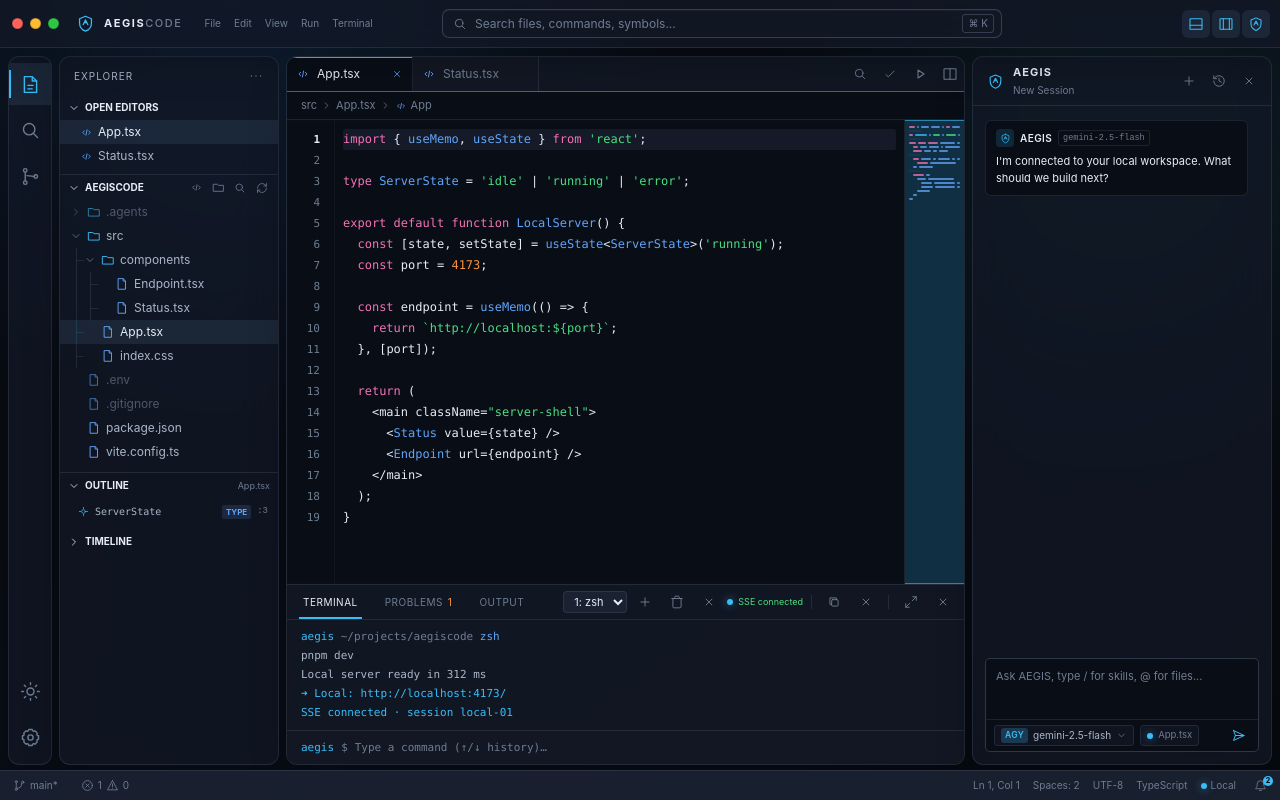
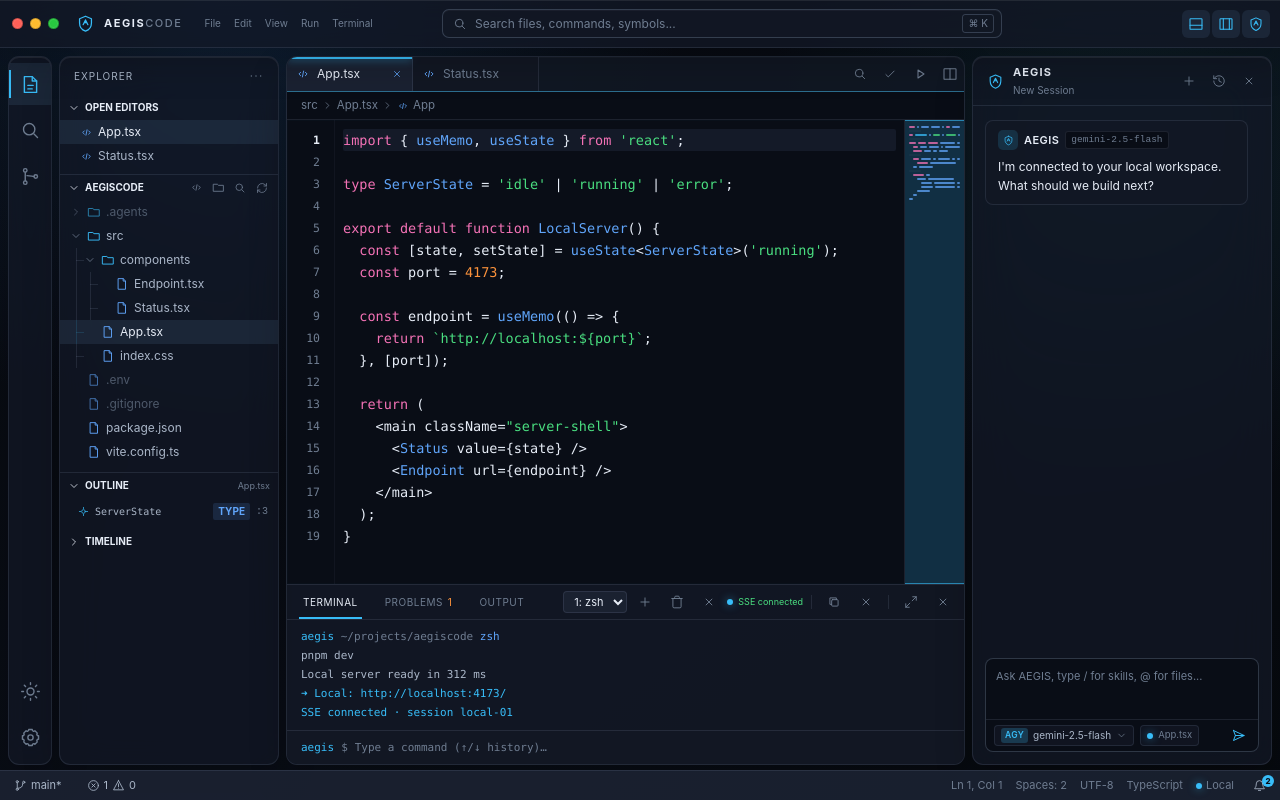
Before and after one commit to aditlab-code/AegisCode, a React (Vite) app: page / in a window 1280 px wide. Built offline with nearby package versions, Linux system fonts and the light colour scheme.

Commit message:
feat: enhance UI components with theme support and improved styling across chat, editor, sidebar, and status bar

```diff
--- a/src/components/layout/chat/chat.css
+++ b/src/components/layout/chat/chat.css
@@ -101,9 +101,9 @@
 .message-card {
   display: flex;
   flex-direction: column;
-  gap: 6px;
-  border-radius: 6px;
-  padding: 8px 10px;
+  gap: 7px;
+  border-radius: 8px;
+  padding: 9px 12px;
   transition: background 0.15s ease, border-color 0.15s ease;
   position: relative;
 }
@@ -111,15 +111,16 @@
 .message-user {
   align-self: flex-end;
   max-width: 86%;
-  background: var(--color-accent-soft);
-  border: 1px solid color-mix(in srgb, var(--color-accent) 26%, transparent);
+  background: var(--color-surface-raised);
+  border: 1px solid var(--color-line-bright);
+  box-shadow: 0 2px 8px color-mix(in srgb, var(--color-accent) 8%, transparent);
 }
 
 .message-agent {
   align-self: flex-start;
   width: 100%;
   max-width: 96%;
-  background: var(--color-canvas);
+  background: var(--color-surface);
   border: 1px solid var(--color-line);
 }
 
@@ -140,10 +141,10 @@
   display: inline-flex;
   align-items: center;
   justify-content: center;
-  width: 18px;
-  height: 18px;
-  border-radius: 4px;
-  font-size: 9.5px;
+  width: 20px;
+  height: 20px;
+  border-radius: 5px;
+  font-size: 10px;
   font-weight: 700;
   flex-shrink: 0;
 }
@@ -160,15 +161,15 @@
 }
 
 .msg-author-name {
-  font-size: 10px;
+  font-size: 11px;
   font-weight: 600;
   color: var(--color-ink);
   letter-spacing: 0.04em;
 }
 
 .msg-model-badge {
-  font-size: 8.5px;
-  padding: 1px 4px;
+  font-size: 9.5px;
+  padding: 1px 5px;
   border-radius: 3px;
   background: var(--color-canvas);
   color: var(--color-ink-muted);
@@ -180,14 +181,14 @@
   display: inline-flex;
   align-items: center;
   justify-content: center;
-  padding: 3px;
+  padding: 4px;
   background: transparent;
   border: 0;
   color: var(--color-ink-muted);
-  border-radius: 3px;
+  border-radius: 4px;
   cursor: pointer;
   opacity: 0;
-  transition: opacity 0.15s ease, color 0.15s ease;
+  transition: opacity 0.15s ease, color 0.15s ease, background 0.15s ease;
 }
 
 .message-agent:hover .msg-copy-btn {
@@ -200,8 +201,8 @@
 }
 
 .message-body {
-  font-size: 11px;
-  line-height: 1.55;
+  font-size: 12px;
+  line-height: 1.6;
   color: var(--color-ink);
   word-break: break-word;
 }
@@ -210,7 +211,7 @@
   margin: 0 12px 12px;
   background: var(--color-canvas);
   border: 1px solid var(--color-line-bright);
-  border-radius: 5px;
+  border-radius: 8px;
 }
 
 .composer:focus-within {
--- a/src/components/layout/editor/editor.css
+++ b/src/components/layout/editor/editor.css
@@ -109,18 +109,20 @@
   border-right: 1px solid var(--color-line);
   cursor: pointer;
   user-select: none;
+  transition: background 0.15s ease, color 0.15s ease;
 }
 
 .editor-tab-active {
   color: var(--color-ink);
-  background: color-mix(in srgb, var(--color-canvas) 85%, transparent);
+  background: var(--color-surface-raised);
 }
 
 .editor-tab-active::before {
   position: absolute;
   inset: 0 0 auto;
-  height: 1px;
+  height: 2px;
   background: var(--color-accent);
+  box-shadow: 0 0 8px var(--color-accent);
   content: "";
 }
 
@@ -131,6 +133,7 @@
 .close-tab-trigger {
   margin-left: auto;
   opacity: 0;
+  transition: opacity 0.12s ease;
 }
 
 .editor-tab:hover .close-tab-trigger,
@@ -142,13 +145,14 @@
   width: 7px;
   height: 7px;
   margin-left: auto;
-  background: var(--color-ink-muted);
+  background: var(--color-accent);
   border-radius: 50%;
+  box-shadow: 0 0 5px var(--color-accent);
   transition: transform 0.15s ease;
 }
 
 .editor-tab:hover .tab-dirty-dot {
-  transform: scale(1.2);
+  transform: scale(1.25);
 }
 
 .breadcrumbs {
@@ -160,7 +164,7 @@
   color: var(--color-ink-muted);
   background: var(--color-canvas);
   border-bottom: 1px solid var(--color-line);
-  font-size: 11px;
+  font-size: 11.5px;
 }
 
 .breadcrumb-path {
@@ -267,12 +271,12 @@
 
 .line-number {
   position: relative;
-  height: 21px;
+  height: 22px;
   padding-right: 14px;
   color: var(--color-ink-muted);
   font-family: "SFMono-Regular", Consolas, "Liberation Mono", monospace;
-  font-size: 11px;
-  line-height: 21px;
+  font-size: 11.5px;
+  line-height: 22px;
   text-align: right;
 }
 
@@ -283,7 +287,7 @@
 
 .diagnostic-dot {
   position: absolute;
-  top: 8px;
+  top: 8.5px;
   left: 6px;
   width: 5px;
   height: 5px;
@@ -311,16 +315,16 @@
   padding: 9px 8px 24px;
   overflow: hidden;
   font-family: "SFMono-Regular", Consolas, "Liberation Mono", monospace;
-  font-size: 12px;
-  line-height: 21px;
+  font-size: 13.5px;
+  line-height: 22px;
   tab-size: 2;
   white-space: pre;
   pointer-events: none;
 }
 
 .code-line-layer {
-  height: 21px;
-  line-height: 21px;
+  height: 22px;
+  line-height: 22px;
 }
 
 .current-line {
@@ -345,8 +349,8 @@
   overflow: auto;
   color: transparent;
   font-family: "SFMono-Regular", Consolas, "Liberation Mono", monospace;
-  font-size: 12px;
-  line-height: 21px;
+  font-size: 13.5px;
+  line-height: 22px;
   tab-size: 2;
   white-space: pre;
   background: transparent;
@@ -568,7 +572,8 @@
 .empty-shortcut-card:hover {
   color: var(--color-ink);
   background: var(--color-surface-hover);
-  border-color: var(--color-line-bright);
+  border-color: var(--color-accent);
+  box-shadow: 0 4px 14px var(--color-accent-soft);
   transform: translateY(-1px);
 }
 
@@ -584,13 +589,15 @@
 }
 
 .shortcut-kbd {
-  padding: 2px 6px;
-  color: var(--color-ink-muted);
-  background: var(--color-canvas);
-  border: 1px solid var(--color-line);
-  border-radius: 3px;
+  padding: 2px 7px;
+  color: var(--color-ink);
+  background: var(--color-surface-raised);
+  border: 1px solid var(--color-line-bright);
+  border-radius: 4px;
   font-family: "SFMono-Regular", Consolas, monospace;
-  font-size: 10px;
+  font-size: 10.5px;
+  font-weight: 600;
+  box-shadow: inset 0 -1px 0 var(--color-line);
 }
 
 .empty-footer-hint {
--- a/src/components/layout/sidebar/sidebar.css
+++ b/src/components/layout/sidebar/sidebar.css
@@ -81,7 +81,7 @@
   justify-content: space-between;
   padding: 3px 12px 2px 20px;
   color: var(--color-ink-muted);
-  font-size: 9px;
+  font-size: 10px;
   font-weight: 700;
   letter-spacing: 0.06em;
   text-transform: uppercase;
@@ -645,9 +645,9 @@
 }
 
 .symbol-kind {
-  padding: 1px 4px;
+  padding: 1px 5px;
   border-radius: 2px;
-  font-size: 8px;
+  font-size: 10px;
   text-transform: uppercase;
   font-weight: 700;
 }
@@ -674,7 +674,7 @@
 
 .symbol-line {
   color: var(--color-ink-muted);
-  font-size: 9px;
+  font-size: 10px;
   font-family: monospace;
 }
 
@@ -920,12 +920,12 @@
   display: inline-flex;
   align-items: center;
   justify-content: center;
-  width: 14px;
-  height: 14px;
+  width: 16px;
+  height: 16px;
   font-family: monospace;
-  font-size: 9px;
+  font-size: 10px;
   font-weight: 700;
-  border-radius: 2px;
+  border-radius: 3px;
 }
 
 .change-added {
@@ -1070,23 +1070,23 @@
   display: inline-flex;
   align-items: center;
   gap: 3px;
-  padding: 0 5px;
+  padding: 1px 6px;
   color: var(--color-cyan);
   background: var(--color-info-soft);
   border: 1px solid var(--color-line-bright);
-  border-radius: 2px;
-  font-size: 8px;
+  border-radius: 3px;
+  font-size: 10px;
 }
 
 .commit-time {
   margin-left: auto;
   color: var(--color-ink-muted);
-  font-size: 9px;
+  font-size: 10px;
 }
 
 .commit-message {
   color: var(--color-ink-soft);
-  font-size: 10px;
+  font-size: 11px;
   overflow: hidden;
   text-overflow: ellipsis;
   white-space: nowrap;
--- a/src/components/layout/status-bar/status-bar.css
+++ b/src/components/layout/status-bar/status-bar.css
@@ -8,7 +8,7 @@
   color: var(--color-ink-muted);
   background: var(--color-surface-raised);
   border-top: 1px solid var(--color-line);
-  font-size: 10px;
+  font-size: 11px;
 }
 
 .status-group,
@@ -21,12 +21,13 @@
   display: flex;
   align-items: center;
   gap: 4px;
-  height: 21px;
-  padding: 0 5px;
-  color: var(--color-ink-muted);
+  height: 22px;
+  padding: 0 6px;
+  color: var(--color-ink-soft);
   background: transparent;
-  border-radius: 2px;
+  border-radius: 3px;
   cursor: pointer;
+  transition: all 0.12s ease;
 }
 
 .status-group button:hover,
@@ -50,17 +51,17 @@
 
 .notification-count {
   position: absolute;
-  top: 1px;
-  right: -1px;
+  top: 0;
+  right: -2px;
   display: grid;
   place-items: center;
-  min-width: 10px;
-  height: 10px;
-  padding: 0 2px;
+  min-width: 12px;
+  height: 12px;
+  padding: 0 3px;
   color: var(--color-canvas);
   background: var(--color-accent);
   border-radius: 6px;
-  font-size: 7px;
+  font-size: 8px;
   font-weight: 800;
 }
 
@@ -71,8 +72,8 @@
   color: var(--color-ink-soft);
   background: var(--color-surface-raised);
   border: 1px solid var(--color-line-bright);
-  border-radius: 4px;
-  box-shadow: 0 16px 42px color-mix(in srgb, var(--color-canvas) 78%, transparent);
+  border-radius: 6px;
+  box-shadow: var(--shadow-popover);
   overflow: hidden;
 }
 
--- a/src/styles/tokens.css
+++ b/src/styles/tokens.css
@@ -31,7 +31,7 @@
   --color-info-soft: #38bdf824;
 
   /* Universal Shadows */
-  --shadow-elevation: 0 14px 38px #00000033;
+  --shadow-elevation: 0 14px 38px #00000033, inset 0 1px 0 #ffffff14;
   --shadow-popover: 0 20px 50px #00000066;
 }
 
@@ -41,8 +41,8 @@
   --color-surface-raised: #eef2f7f0;
   --color-surface-hover: #1e293b0f;
   --color-surface-overlay: #fffffff0;
-  --color-line: #cbd5e180;
-  --color-line-bright: #94a3b866;
+  --color-line: #cbd5e1b3;
+  --color-line-bright: #94a3b880;
   --color-ink: #0f172a;
   --color-ink-soft: #334155;
   --color-ink-muted: #64748b;
@@ -68,6 +68,6 @@
   --color-info-soft: #0284c717;
 
   /* Universal Shadows */
-  --shadow-elevation: 0 10px 30px #0f172a14;
+  --shadow-elevation: 0 10px 30px #0f172a14, inset 0 1px 0 #ffffff80;
   --shadow-popover: 0 14px 40px #0f172a1f;
 }
```
Also changed, not shown: 2 other files (tests, documents, lock files or other folders).
